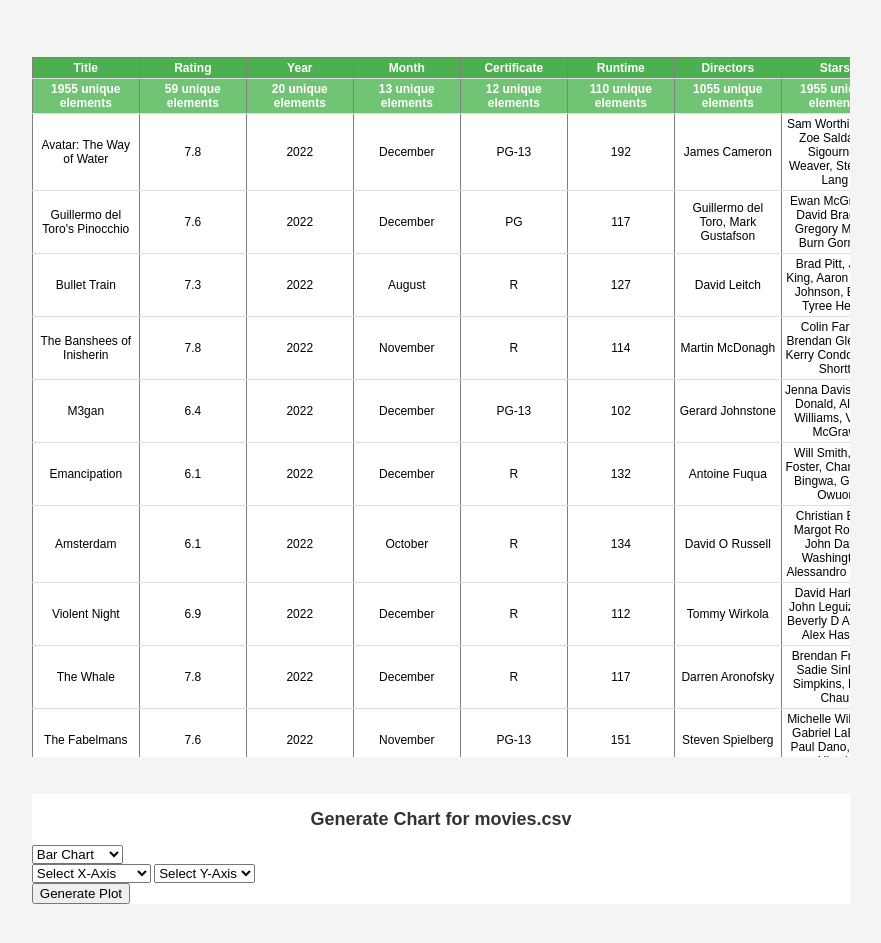
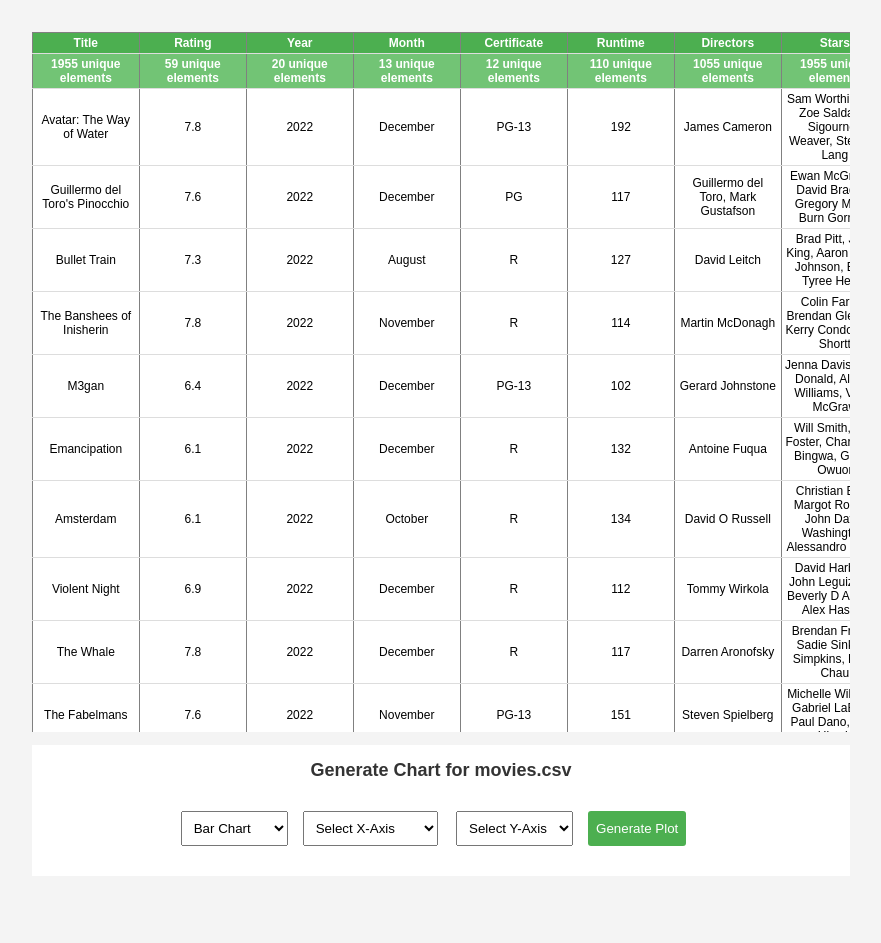
Before and after one commit to georgescutelnicu/CSV-to-Plot, a Flask app: page /demo in a window 1280 px wide. Shown: the top 943 px of the page, without its empty margins (199-1080 px from the left). Run offline with Flask 3, Linux system fonts and the light colour scheme.

Commit message:
Refactor css files

```diff
--- a/static/css/dataframe.css
+++ b/static/css/dataframe.css
@@ -13,7 +13,7 @@
  .container {
     width: 66%;
     max-height: 700px;
-    margin: 3% auto;
+    margin: 1% auto;
     overflow: auto;
     font-size: 12px;
     background-color: #fff;
@@ -45,3 +45,30 @@
      background-color: #72c475;
      font-weight: bold;
 }
+
+form {
+    display: flex;
+    flex-wrap: wrap;
+    background-color: #fff;
+    padding: 15px;
+    justify-content: center;
+    text-align: center;
+}
+
+form label, form select, form button {
+    margin-right: 15px;
+    margin-bottom: 15px;
+    padding: 8px;
+}
+
+form button {
+    background-color: #4caf50;
+    color: #fff;
+    border: none;
+    border-radius: 3px;
+    cursor: pointer;
+}
+
+form button:hover {
+    background-color: #45a049;
+}
```
Also changed, not shown: static/css/style.css (+11 -2 lines).
